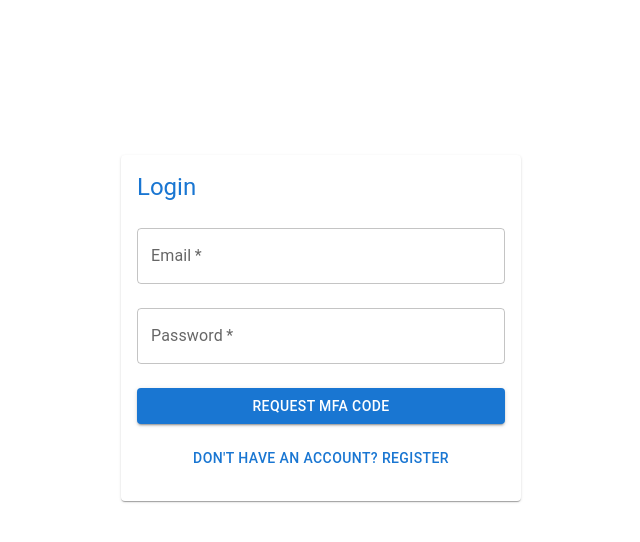
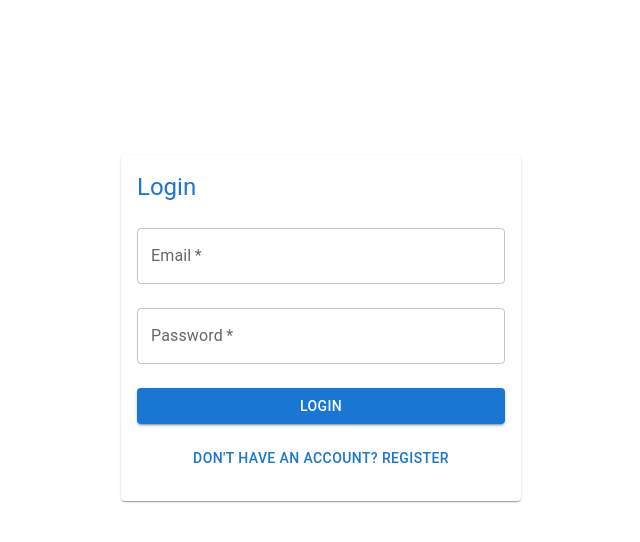
Before and after one commit to kattabharath12/tax-auto-frontend, a React (Create React App) app: page /login in a window 1280 px wide. Shown: the top 542 px of the page, without its empty margins (319-959 px from the left). Built offline with nearby package versions, Linux system fonts and the light colour scheme; no server answers.

Commit message:
Update Login.jsx

```diff
--- a/src/pages/Login.jsx
+++ b/src/pages/Login.jsx
@@ -7,28 +7,10 @@ import { useNavigate } from 'react-router-dom';
 function Login() {
   const [email, setEmail] = useState('');
   const [password, setPassword] = useState('');
-  const [mfaCode, setMfaCode] = useState('');
-  const [step, setStep] = useState(1);
   const [loading, setLoading] = useState(false);
   const [msg, setMsg] = useState('');
   const [error, setError] = useState('');
   const navigate = useNavigate();
-
-  const handleMfaRequest = async (e) => {
-    e.preventDefault();
-    setLoading(true);
-    setError('');
-    setMsg('');
-    try {
-      await api.post('/auth/mfa/request', { email, password });
-      setStep(2);
-      setMsg('MFA code sent (check logs or email in production).');
-    } catch (err) {
-      setError(err.response?.data?.detail || 'MFA request failed');
-    } finally {
-      setLoading(false);
-    }
-  };
 
   const handleLogin = async (e) => {
     e.preventDefault();
@@ -36,11 +18,10 @@ function Login() {
     setError('');
     setMsg('');
     try {
-      const res = await api.post('/auth/token',
-        `username=${encodeURIComponent(email)}&password=${encodeURIComponent(password)}&mfa_code=${encodeURIComponent(mfaCode)}`,
-        {
-          headers: { 'Content-Type': 'application/x-www-form-urlencoded' }
-        }
+      const res = await api.post(
+        '/auth/token',
+        `username=${encodeURIComponent(email)}&password=${encodeURIComponent(password)}`,
+        { headers: { 'Content-Type': 'application/x-www-form-urlencoded' } }
       );
       setToken(res.data.access_token);
       setMsg('Login successful!');
@@ -59,9 +40,7 @@ function Login() {
           <Typography variant="h5" color="primary" gutterBottom>
             Login
           </Typography>
-
-          {step === 1 ? (
-            <form onSubmit={handleMfaRequest}>
+          <form onSubmit={handleLogin}>
             <TextField
               fullWidth
               label="Email"
@@ -88,62 +67,14 @@ function Login() {
               sx={{ mt: 2 }}
               disabled={loading}
             >
-                {loading ? <CircularProgress size={24} /> : 'Request MFA Code'}
+              {loading ? <CircularProgress size={24} /> : 'Login'}
             </Button>
           </form>
-          ) : (
-            <form onSubmit={handleLogin}>
-              <TextField
-                fullWidth
-                label="Email"
-                value={email}
-                disabled
-                margin="normal"
-              />
-              <TextField
-                fullWidth
-                label="MFA Code"
-                value={mfaCode}
-                onChange={e => setMfaCode(e.target.value)}
-                margin="normal"
-                placeholder="Enter 6-digit code"
-                required
-              />
-              <Button
-                variant="contained"
-                color="primary"
-                fullWidth
-                type="submit"
-                sx={{ mt: 2 }}
-                disabled={loading}
-              >
-                {loading ? <CircularProgress size={24} /> : 'Login'}
-              </Button>
-              <Button
-                variant="text"
-                fullWidth
-                onClick={() => {
-                  setStep(1);
-                  setMfaCode('');
-                  setError('');
-                  setMsg('');
-                }}
-                sx={{ mt: 1 }}
-              >
-                Back to Login
-              </Button>
-            </form>
-          )}
-
-          {/* Register Link */}
-          {step === 1 && (
           <Box sx={{ mt: 2, textAlign: 'center' }}>
             <Button variant="text" onClick={() => navigate('/register')}>
               Don't have an account? Register
             </Button>
           </Box>
-          )}
-
           {msg && <Alert severity="success" sx={{ mt: 2 }}>{msg}</Alert>}
           {error && <Alert severity="error" sx={{ mt: 2 }}>{error}</Alert>}
         </CardContent>
```
Lines whose indentation alone changed are shown as unchanged.
